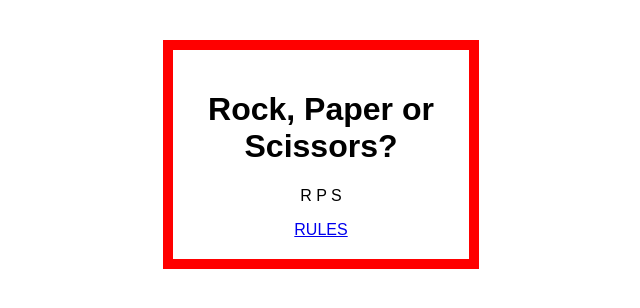
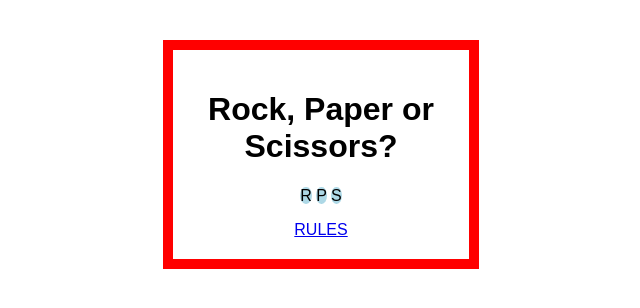
Before and after one commit to mattwarne/3004RPS, a plain HTML site: page index.html in a window 1280 px wide. Shown: the full height of the page, 319-959 px from the left. Drawn offline with Linux system fonts and the light colour scheme.

Commit message:
Added Circle

```diff
--- a/index.html
+++ b/index.html
@@ -10,9 +10,9 @@
 <body>
   <h1>Rock, Paper or Scissors?</h1>
   <p>
-    <span>R</span>
-    <span>P</span>
-    <span>S</span>
+    <span class="circle">R</span>
+    <span class="circle">P</span>
+    <span class="circle">S</span>
   </p>
   <a href="https://wrpsa.com/the-official-rules-of-rock-paper-scissors/">RULES</a>
 </body>
--- a/style.css
+++ b/style.css
@@ -7,3 +7,9 @@ body {
     font-family: Arial, Helvetica, sans-serif;
     text-align: center;
 }
+.circle {
+    background: lightblue;
+    border-radius: 50%;
+    width: 100px;
+    height: 100px;
+}
```
